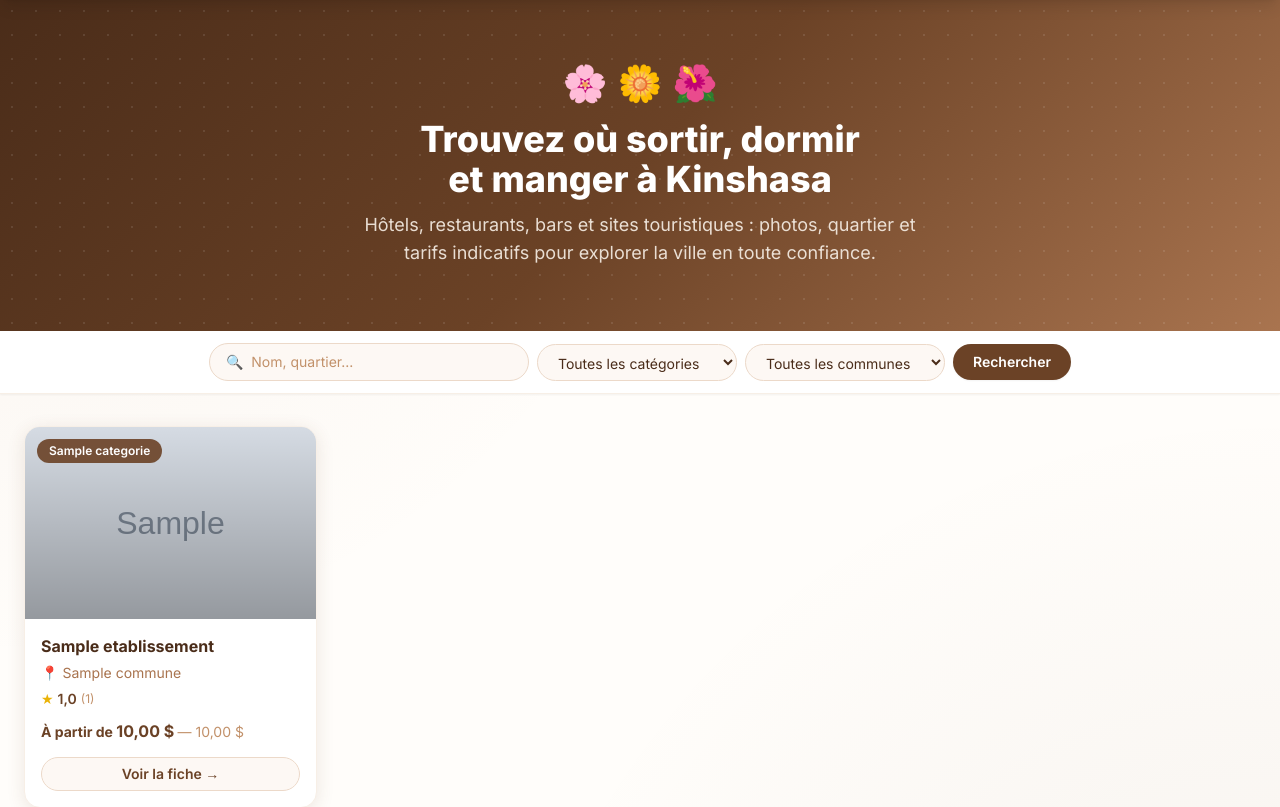
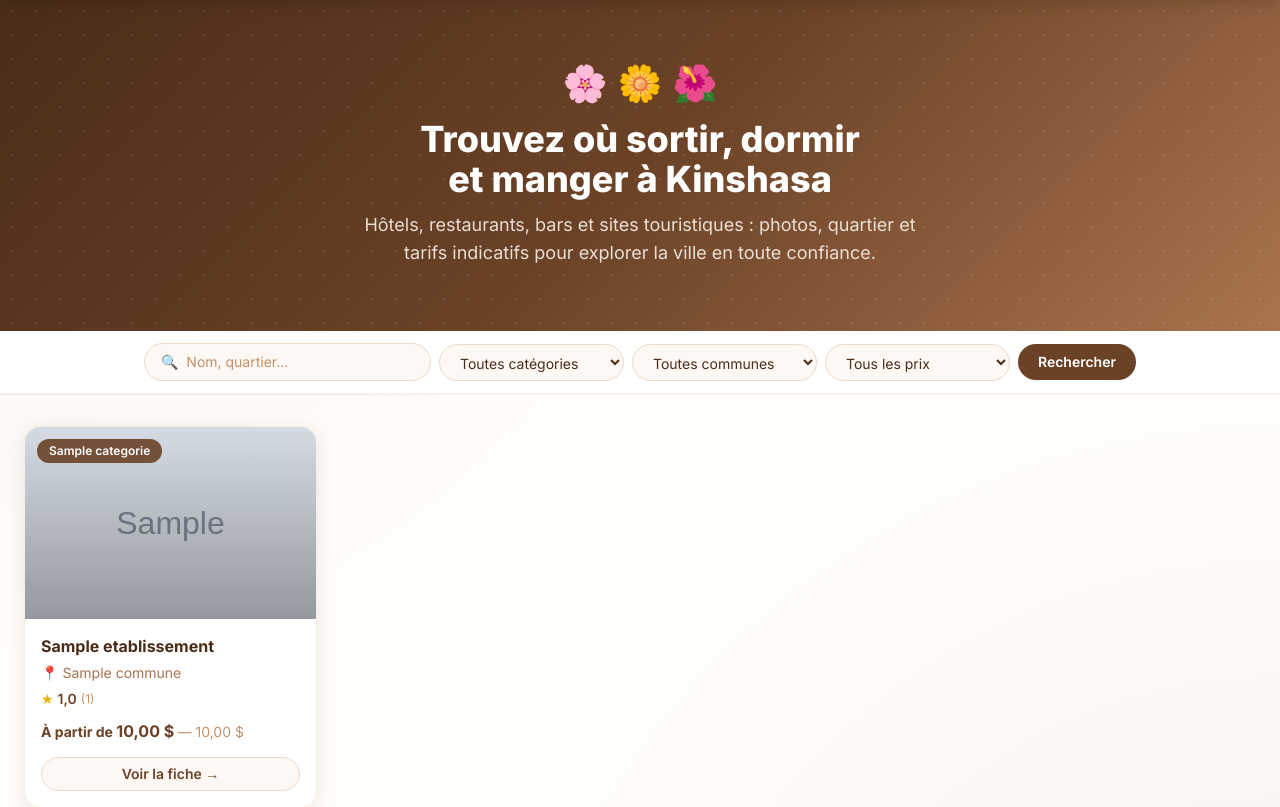
Before and after one commit to MinatoMasamba/all_site, a Django app: page / in a window 1280 px wide. Shown: the part 57-864 px from the top of the page. Run offline with Django 5.2, Linux system fonts and the light colour scheme; tables that the repository leaves empty hold one stand-in row (values such as "Sample post"); grey boxes marked "Sample" are stand-in pictures; some libraries are stand-ins or nearby versions.

Commit message:
Ajoute le filtre par tranche de prix dans la galerie
- Vue galerie : paramètre GET 'prix' (0-10, 10-30, 30-60, 60-100, 100+)
- Template : 4ème select dans la barre de recherche "Tous les prix"
- Chips filtres actifs sous la barre : affiche les filtres en cours avec ×
  (catégorie, commune, prix, terme) cliquables pour les retirer individuellement
- Lien "Effacer tout" pour remettre à zéro

https://claude.ai/code/session_01DxZSLc6WRLUKm72fhJ2j56

```diff
--- a/listings/views.py
+++ b/listings/views.py
@@ -34,6 +34,7 @@ def galerie(request):
     terme = request.GET.get("q", "").strip()
     categorie_slug = request.GET.get("categorie", "")
     commune_id = request.GET.get("commune", "")
+    prix_tranche = request.GET.get("prix", "")
 
     if terme:
         etablissements = etablissements.filter(
@@ -47,6 +48,22 @@ def galerie(request):
     if commune_id:
         etablissements = etablissements.filter(commune_id=commune_id)
 
+    TRANCHES_PRIX = [
+        ("0-10",  "Moins de 10 $"),
+        ("10-30", "10 $ – 30 $"),
+        ("30-60", "30 $ – 60 $"),
+        ("60-100","60 $ – 100 $"),
+        ("100+",  "Plus de 100 $"),
+    ]
+    if prix_tranche:
+        if prix_tranche == "100+":
+            etablissements = etablissements.filter(prix_minimum__gt=100)
+        elif "-" in prix_tranche:
+            lo, hi = prix_tranche.split("-")
+            etablissements = etablissements.filter(
+                prix_minimum__gte=lo, prix_minimum__lt=hi
+            )
+
     contexte = {
         "etablissements": etablissements.select_related("categorie", "commune").prefetch_related("images"),
         "categories": Categorie.objects.all(),
@@ -54,6 +71,8 @@ def galerie(request):
         "terme": terme,
         "categorie_active": categorie_slug,
         "commune_active": commune_id,
+        "prix_actif": prix_tranche,
+        "tranches_prix": TRANCHES_PRIX,
     }
     return render(request, "listings/galerie.html", contexte)
 
--- a/templates/listings/galerie.html
+++ b/templates/listings/galerie.html
@@ -25,16 +25,22 @@
         <form class="flex flex-wrap gap-2 items-center justify-center" method="get">
             <input type="text" name="q" value="{{ terme }}" placeholder="🔍  Nom, quartier..."
                    class="flex-1 min-w-[180px] max-w-xs px-4 py-2 rounded-full border border-brun-200 bg-brun-50 text-brun-900 placeholder-brun-400 text-sm focus:border-brun-500 focus:bg-white transition-colors">
-            <select name="categorie" class="flex-1 min-w-[160px] max-w-[200px] px-4 py-2 rounded-full border border-brun-200 bg-brun-50 text-brun-800 text-sm focus:border-brun-500 focus:bg-white transition-colors">
-                <option value="">Toutes les catégories</option>
+            <select name="categorie" class="flex-1 min-w-[150px] max-w-[185px] px-4 py-2 rounded-full border border-brun-200 bg-brun-50 text-brun-800 text-sm focus:border-brun-500 focus:bg-white transition-colors">
+                <option value="">Toutes catégories</option>
                 {% for categorie in categories %}
                     <option value="{{ categorie.slug }}" {% if categorie.slug == categorie_active %}selected{% endif %}>{{ categorie.nom }}</option>
                 {% endfor %}
             </select>
-            <select name="commune" class="flex-1 min-w-[160px] max-w-[200px] px-4 py-2 rounded-full border border-brun-200 bg-brun-50 text-brun-800 text-sm focus:border-brun-500 focus:bg-white transition-colors">
-                <option value="">Toutes les communes</option>
+            <select name="commune" class="flex-1 min-w-[150px] max-w-[185px] px-4 py-2 rounded-full border border-brun-200 bg-brun-50 text-brun-800 text-sm focus:border-brun-500 focus:bg-white transition-colors">
+                <option value="">Toutes communes</option>
                 {% for commune in communes %}
                     <option value="{{ commune.id }}" {% if commune.id|stringformat:"s" == commune_active %}selected{% endif %}>{{ commune.nom }}</option>
+                {% endfor %}
+            </select>
+            <select name="prix" class="flex-1 min-w-[150px] max-w-[185px] px-4 py-2 rounded-full border border-brun-200 bg-brun-50 text-brun-800 text-sm focus:border-brun-500 focus:bg-white transition-colors">
+                <option value="">Tous les prix</option>
+                {% for valeur, libelle in tranches_prix %}
+                    <option value="{{ valeur }}" {% if valeur == prix_actif %}selected{% endif %}>{{ libelle }}</option>
                 {% endfor %}
             </select>
             <button type="submit" class="bg-brun-700 hover:bg-brun-800 text-white font-semibold px-5 py-2 rounded-full transition-colors text-sm shadow-sm">
@@ -43,6 +49,46 @@
         </form>
     </div>
 </div>
+
+<!-- ===== ACTIVE FILTERS CHIPS ===== -->
+{% if terme or categorie_active or commune_active or prix_actif %}
+<div class="max-w-7xl mx-auto px-4 sm:px-6 pt-4 flex flex-wrap gap-2 items-center">
+    <span class="text-brun-500 text-xs font-semibold uppercase tracking-wide">Filtres actifs :</span>
+    {% if terme %}
+        <a href="?{% if categorie_active %}categorie={{ categorie_active }}&{% endif %}{% if commune_active %}commune={{ commune_active }}&{% endif %}{% if prix_actif %}prix={{ prix_actif }}{% endif %}"
+           class="flex items-center gap-1 bg-brun-100 hover:bg-red-50 border border-brun-200 hover:border-red-200 text-brun-700 hover:text-red-600 text-xs font-medium px-3 py-1 rounded-full transition-colors">
+            🔍 {{ terme }} ×
+        </a>
+    {% endif %}
+    {% if categorie_active %}
+        {% for cat in categories %}{% if cat.slug == categorie_active %}
+        <a href="?{% if terme %}q={{ terme }}&{% endif %}{% if commune_active %}commune={{ commune_active }}&{% endif %}{% if prix_actif %}prix={{ prix_actif }}{% endif %}"
+           class="flex items-center gap-1 bg-brun-700 hover:bg-red-600 text-white text-xs font-medium px-3 py-1 rounded-full transition-colors">
+            {{ cat.nom }} ×
+        </a>
+        {% endif %}{% endfor %}
+    {% endif %}
+    {% if commune_active %}
+        {% for com in communes %}{% if com.id|stringformat:"s" == commune_active %}
+        <a href="?{% if terme %}q={{ terme }}&{% endif %}{% if categorie_active %}categorie={{ categorie_active }}&{% endif %}{% if prix_actif %}prix={{ prix_actif }}{% endif %}"
+           class="flex items-center gap-1 bg-brun-500 hover:bg-red-600 text-white text-xs font-medium px-3 py-1 rounded-full transition-colors">
+            📍 {{ com.nom }} ×
+        </a>
+        {% endif %}{% endfor %}
+    {% endif %}
+    {% if prix_actif %}
+        {% for valeur, libelle in tranches_prix %}{% if valeur == prix_actif %}
+        <a href="?{% if terme %}q={{ terme }}&{% endif %}{% if categorie_active %}categorie={{ categorie_active }}&{% endif %}{% if commune_active %}commune={{ commune_active }}{% endif %}"
+           class="flex items-center gap-1 bg-emerald-600 hover:bg-red-600 text-white text-xs font-medium px-3 py-1 rounded-full transition-colors">
+            💰 {{ libelle }} ×
+        </a>
+        {% endif %}{% endfor %}
+    {% endif %}
+    <a href="{% url 'listings:galerie' %}" class="text-brun-400 hover:text-red-500 text-xs underline transition-colors">
+        Effacer tout
+    </a>
+</div>
+{% endif %}
 
 <!-- ===== GALLERY GRID ===== -->
 <div class="max-w-7xl mx-auto px-4 sm:px-6 py-8">
```
